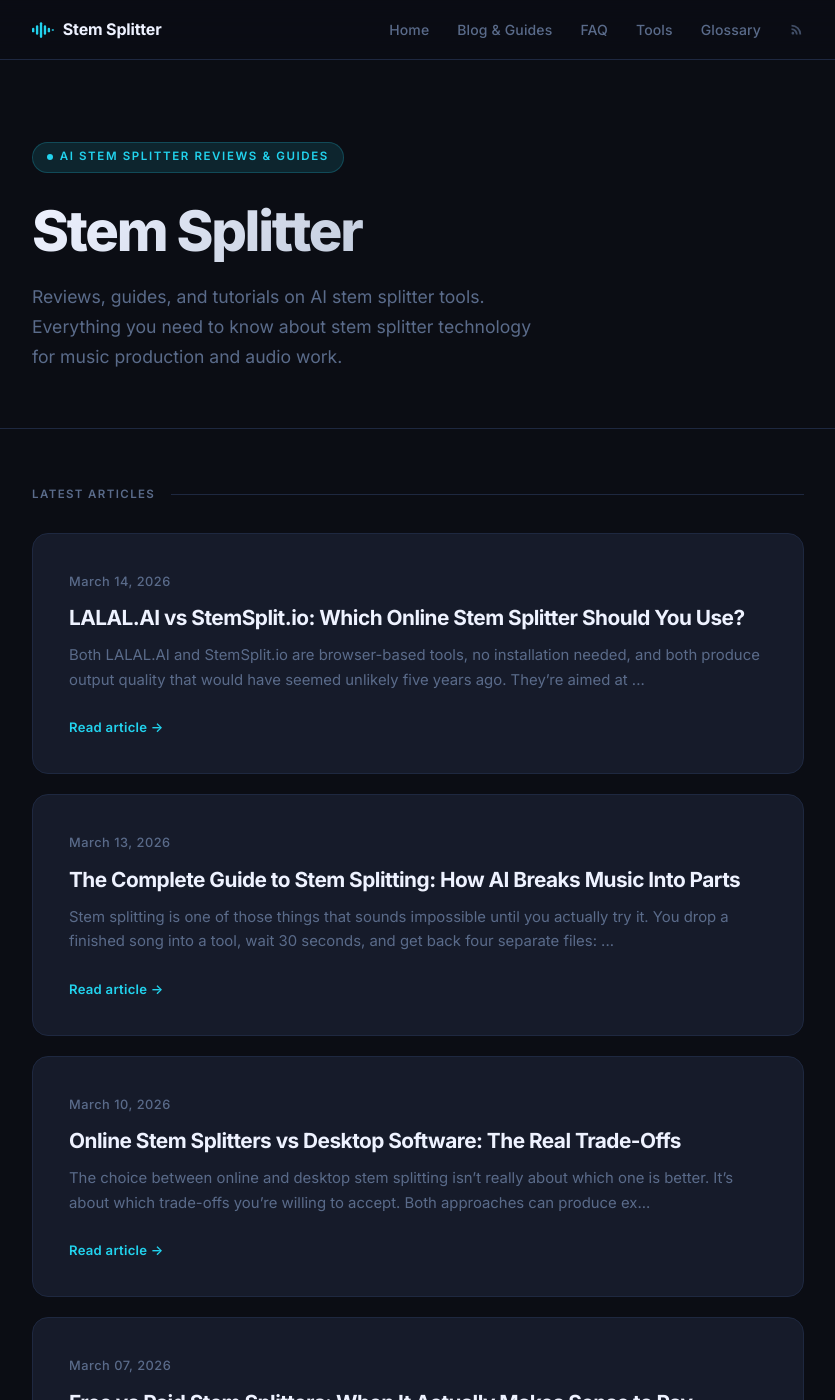
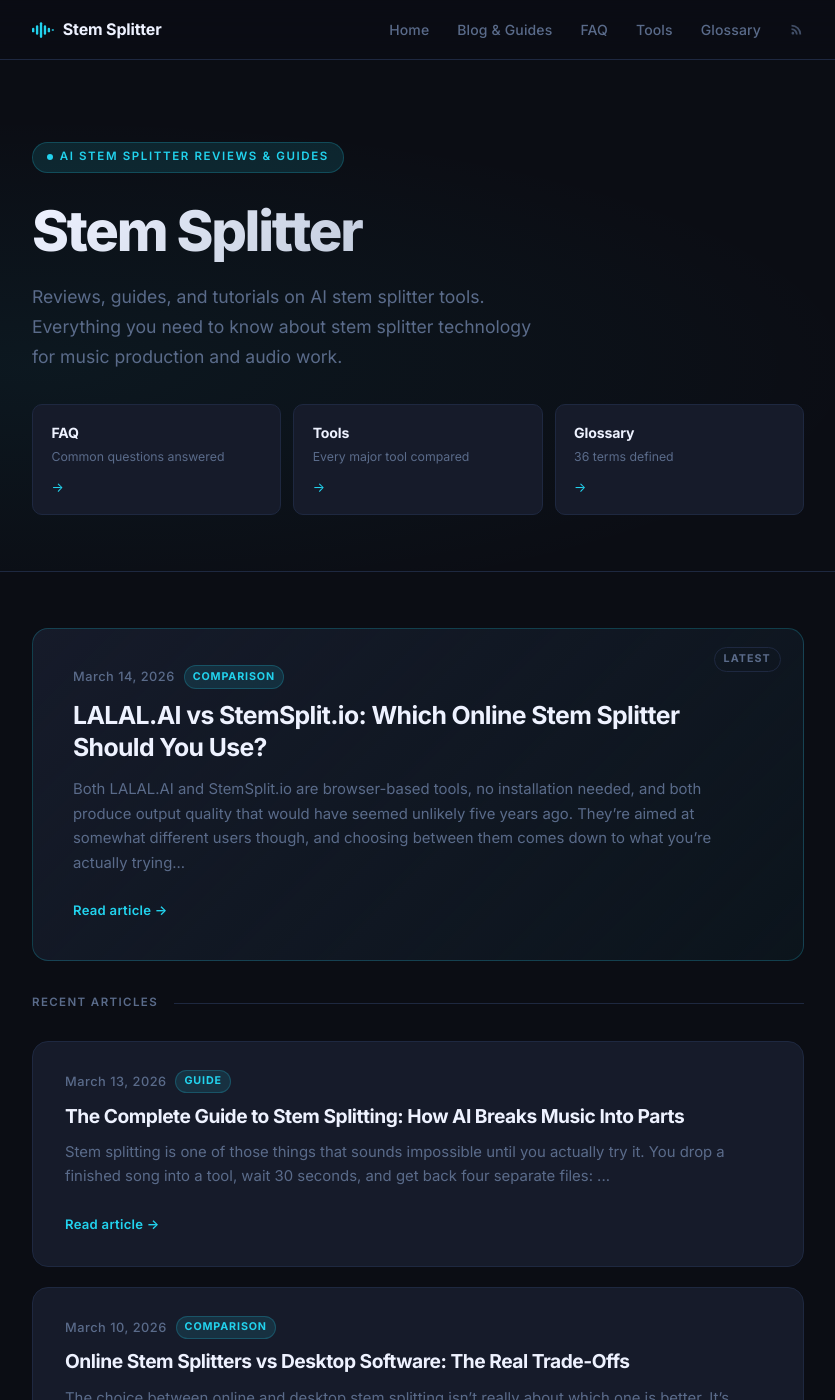
Before and after one commit to stemsplitter/stemsplitter.github.io, a Jekyll site: the page built from index.md, in a window 1280 px wide and 1400 px high. Shown: the whole window, without its empty margins (222-1057 px from the left). Built offline with Jekyll 4.4.1, drawn with Linux system fonts in a browser that asks for light colours; some of the changed text lies outside the part shown.

Commit message:
Improve homepage: featured post, quick-links, tag badges, post limit, hero glow
- Add radial glow to hero section via CSS background gradient
- Add 3-card quick-link row (FAQ, Tools, Glossary) below hero description
- Add tag badges to all post cards (Guide, Tutorial, Comparison, Review)
- Feature the most recent post in a larger hero card with "Latest" label
- Limit post list to 6 posts with "View all N articles" link to archive
- Add responsive CSS: hero-links collapse to 1 column, featured card adjusts padding

Made-with: Cursor

```diff
--- a/_layouts/home.html
+++ b/_layouts/home.html
@@ -6,19 +6,62 @@ layout: default
     <div class="hero-tag">AI Stem Splitter Reviews &amp; Guides</div>
     <h1 class="hero-title">{{ site.title }}</h1>
     <p class="hero-desc">{{ site.description }}</p>
+    <div class="hero-links">
+      <a href="/faq/" class="hero-link-card">
+        <div class="hero-link-title">FAQ</div>
+        <div class="hero-link-sub">Common questions answered</div>
+        <span class="hero-link-arrow">→</span>
+      </a>
+      <a href="/tools/" class="hero-link-card">
+        <div class="hero-link-title">Tools</div>
+        <div class="hero-link-sub">Every major tool compared</div>
+        <span class="hero-link-arrow">→</span>
+      </a>
+      <a href="/glossary/" class="hero-link-card">
+        <div class="hero-link-title">Glossary</div>
+        <div class="hero-link-sub">36 terms defined</div>
+        <span class="hero-link-arrow">→</span>
+      </a>
+    </div>
   </div>
 </section>
 
 <section class="posts-section">
   <div class="container">
+
+    {% assign featured_post = site.posts | first %}
+    {% if featured_post %}
+    <article class="post-card post-card-featured">
+      <span class="post-featured-label">Latest</span>
+      <div class="post-card-meta">
+        <time datetime="{{ featured_post.date | date_to_xmlschema }}">{{ featured_post.date | date: "%B %d, %Y" }}</time>
+        {% assign ftag = featured_post.tags | first %}
+        {% if ftag and ftag != "Other" %}
+        <span class="post-tag-badge">{{ ftag }}</span>
+        {% endif %}
+      </div>
+      <h2 class="post-card-title post-card-title-lg">
+        <a href="{{ featured_post.url | relative_url }}">{{ featured_post.title }}</a>
+      </h2>
+      {% if featured_post.excerpt %}
+      <p class="post-card-excerpt">{{ featured_post.excerpt | strip_html | truncate: 280 }}</p>
+      {% endif %}
+      <a href="{{ featured_post.url | relative_url }}" class="read-more">Read article →</a>
+    </article>
+    {% endif %}
+
     <div class="section-header">
-      <h2>Latest Articles</h2>
+      <h2>Recent Articles</h2>
     </div>
     <div class="post-list">
-      {% for post in site.posts %}
+      {% for post in site.posts offset:1 limit:6 %}
       <article class="post-card">
         <div class="post-card-meta">
           <time datetime="{{ post.date | date_to_xmlschema }}">{{ post.date | date: "%B %d, %Y" }}</time>
+          {% assign ptag = post.tags | first %}
+          {% if ptag and ptag != "Other" %}
+          <span class="post-tag-badge">{{ ptag }}</span>
+          {% endif %}
         </div>
         <h3 class="post-card-title">
           <a href="{{ post.url | relative_url }}">{{ post.title }}</a>
@@ -30,6 +73,11 @@ layout: default
       </article>
       {% endfor %}
     </div>
+
+    <div class="view-all-row">
+      <a href="/archive" class="view-all-link">View all {{ site.posts | size }} articles →</a>
+    </div>
+
   </div>
 </section>
 
--- a/css/override.css
+++ b/css/override.css
@@ -160,9 +160,12 @@ img {
    HOME PAGE - HERO
    ========================================= */
 .home-hero {
+  position: relative;
+  overflow: hidden;
   padding: 5rem 0 3.5rem;
   border-bottom: 1px solid var(--border);
   margin-bottom: 3.5rem;
+  background: radial-gradient(ellipse at 20% 60%, rgba(34, 211, 238, 0.055) 0%, transparent 58%);
 }
 
 .hero-tag {
@@ -208,6 +211,57 @@ img {
   color: var(--text-muted);
   max-width: 520px;
   line-height: 1.7;
+  margin-bottom: 2rem;
+}
+
+.hero-links {
+  display: grid;
+  grid-template-columns: repeat(3, 1fr);
+  gap: 0.75rem;
+}
+
+.hero-link-card {
+  display: flex;
+  flex-direction: column;
+  gap: 0.2rem;
+  padding: 1rem 1.15rem;
+  background: var(--bg-card);
+  border: 1px solid var(--border);
+  border-radius: var(--radius);
+  color: var(--text);
+  transition: border-color var(--ease), background var(--ease), transform var(--ease);
+  text-decoration: none;
+}
+
+.hero-link-card:hover {
+  border-color: var(--border-hover);
+  background: rgba(34, 211, 238, 0.04);
+  color: var(--text);
+  transform: translateY(-1px);
+}
+
+.hero-link-title {
+  font-size: 0.88rem;
+  font-weight: 700;
+  color: var(--heading);
+  letter-spacing: -0.01em;
+}
+
+.hero-link-sub {
+  font-size: 0.77rem;
+  color: var(--text-muted);
+  line-height: 1.4;
+}
+
+.hero-link-arrow {
+  font-size: 0.8rem;
+  color: var(--accent);
+  margin-top: 0.5rem;
+  transition: transform var(--ease);
+}
+
+.hero-link-card:hover .hero-link-arrow {
+  transform: translateX(3px);
 }
 
 /* =========================================
@@ -250,7 +304,7 @@ img {
   background: var(--bg-card);
   border: 1px solid var(--border);
   border-radius: var(--radius-lg);
-  padding: 2rem 2.25rem;
+  padding: 1.75rem 2rem;
   transition: border-color var(--ease), transform var(--ease), box-shadow var(--ease);
 }
 
@@ -260,8 +314,34 @@ img {
   box-shadow: 0 8px 32px rgba(0, 0, 0, 0.3);
 }
 
+.post-card-featured {
+  position: relative;
+  padding: 2.25rem 2.5rem;
+  border-color: var(--accent-border);
+  background: linear-gradient(135deg, var(--bg-card) 0%, rgba(34, 211, 238, 0.04) 100%);
+  margin-bottom: 2rem;
+}
+
+.post-featured-label {
+  position: absolute;
+  top: 1.1rem;
+  right: 1.4rem;
+  font-size: 0.67rem;
+  font-weight: 700;
+  text-transform: uppercase;
+  letter-spacing: 0.1em;
+  color: var(--text-muted);
+  border: 1px solid var(--border);
+  padding: 0.15rem 0.55rem;
+  border-radius: 999px;
+}
+
 .post-card-meta {
-  margin-bottom: 0.6rem;
+  display: flex;
+  align-items: center;
+  gap: 0.55rem;
+  flex-wrap: wrap;
+  margin-bottom: 0.65rem;
 }
 
 .post-card-meta time {
@@ -271,13 +351,31 @@ img {
   letter-spacing: 0.04em;
 }
 
+.post-tag-badge {
+  display: inline-block;
+  font-size: 0.67rem;
+  font-weight: 700;
+  text-transform: uppercase;
+  letter-spacing: 0.08em;
+  color: var(--accent);
+  background: var(--accent-dim);
+  border: 1px solid var(--accent-border);
+  padding: 0.1rem 0.5rem;
+  border-radius: 999px;
+}
+
 .post-card-title {
-  font-size: 1.3rem;
+  font-size: 1.2rem;
   font-weight: 700;
   color: var(--heading);
   line-height: 1.3;
-  margin-bottom: 0.75rem;
+  margin-bottom: 0.7rem;
   letter-spacing: -0.025em;
+}
+
+.post-card-title-lg {
+  font-size: 1.55rem;
+  margin-bottom: 0.85rem;
 }
 
 .post-card-title a {
@@ -310,6 +408,26 @@ img {
 .read-more:hover {
   color: var(--link-hover);
   gap: 0.5rem;
+}
+
+.view-all-row {
+  display: flex;
+  justify-content: center;
+  padding-top: 2rem;
+  margin-top: 0.75rem;
+  border-top: 1px solid var(--border);
+}
+
+.view-all-link {
+  font-size: 0.875rem;
+  font-weight: 600;
+  color: var(--text-muted);
+  transition: color var(--ease);
+  letter-spacing: 0.01em;
+}
+
+.view-all-link:hover {
+  color: var(--accent);
 }
 
 /* =========================================
@@ -679,12 +797,38 @@ hr {
     padding: 3rem 0 2.5rem;
   }
 
+  .hero-links {
+    grid-template-columns: 1fr;
+    gap: 0.6rem;
+  }
+
+  .hero-link-card {
+    flex-direction: row;
+    align-items: center;
+    justify-content: space-between;
+    gap: 0.5rem;
+    padding: 0.85rem 1rem;
+  }
+
+  .hero-link-arrow {
+    margin-top: 0;
+    flex-shrink: 0;
+  }
+
   .post-card {
     padding: 1.5rem 1.25rem;
   }
 
+  .post-card-featured {
+    padding: 1.75rem 1.5rem;
+  }
+
   .post-card-title {
     font-size: 1.15rem;
+  }
+
+  .post-card-title-lg {
+    font-size: 1.3rem;
   }
 
   .nav-links {
```
